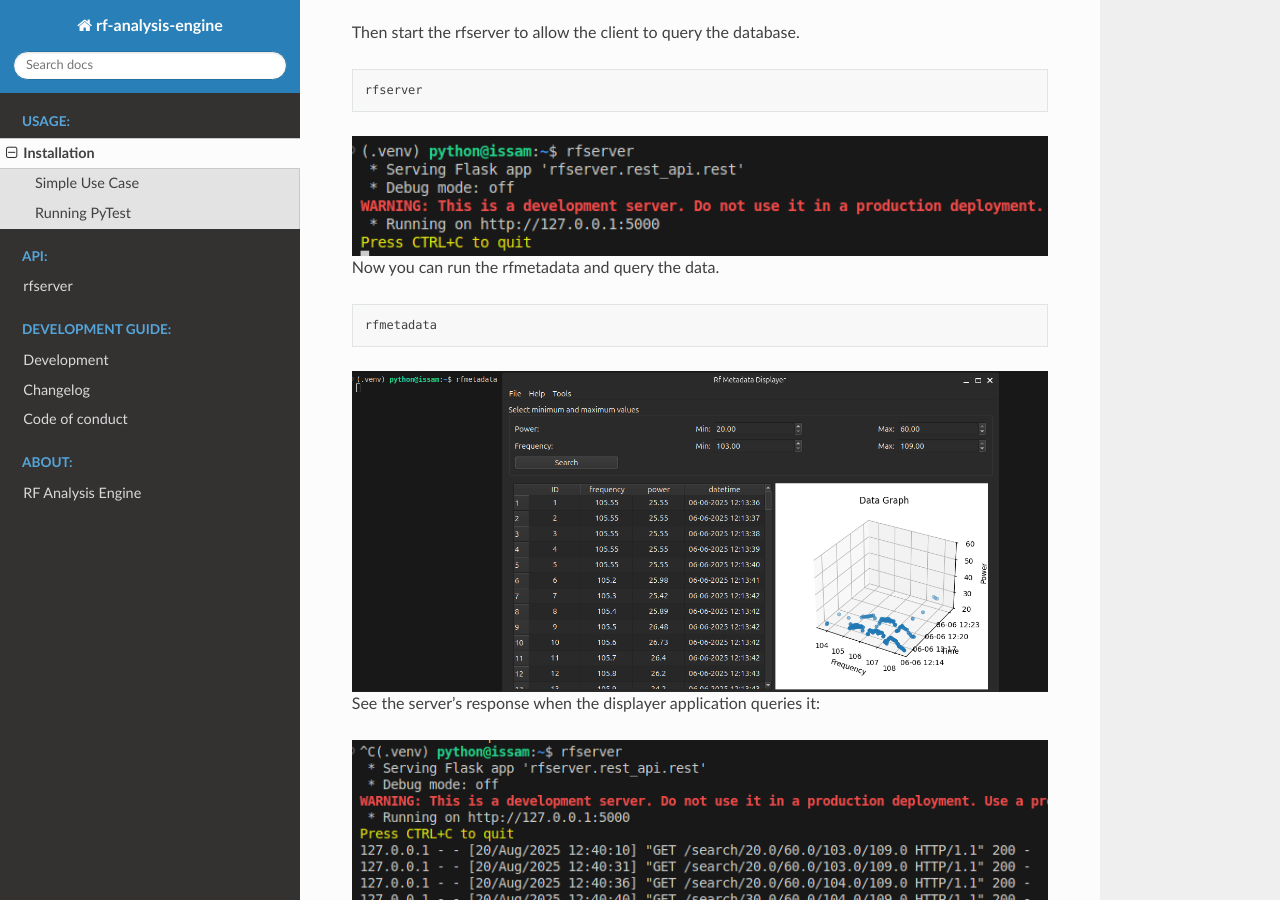
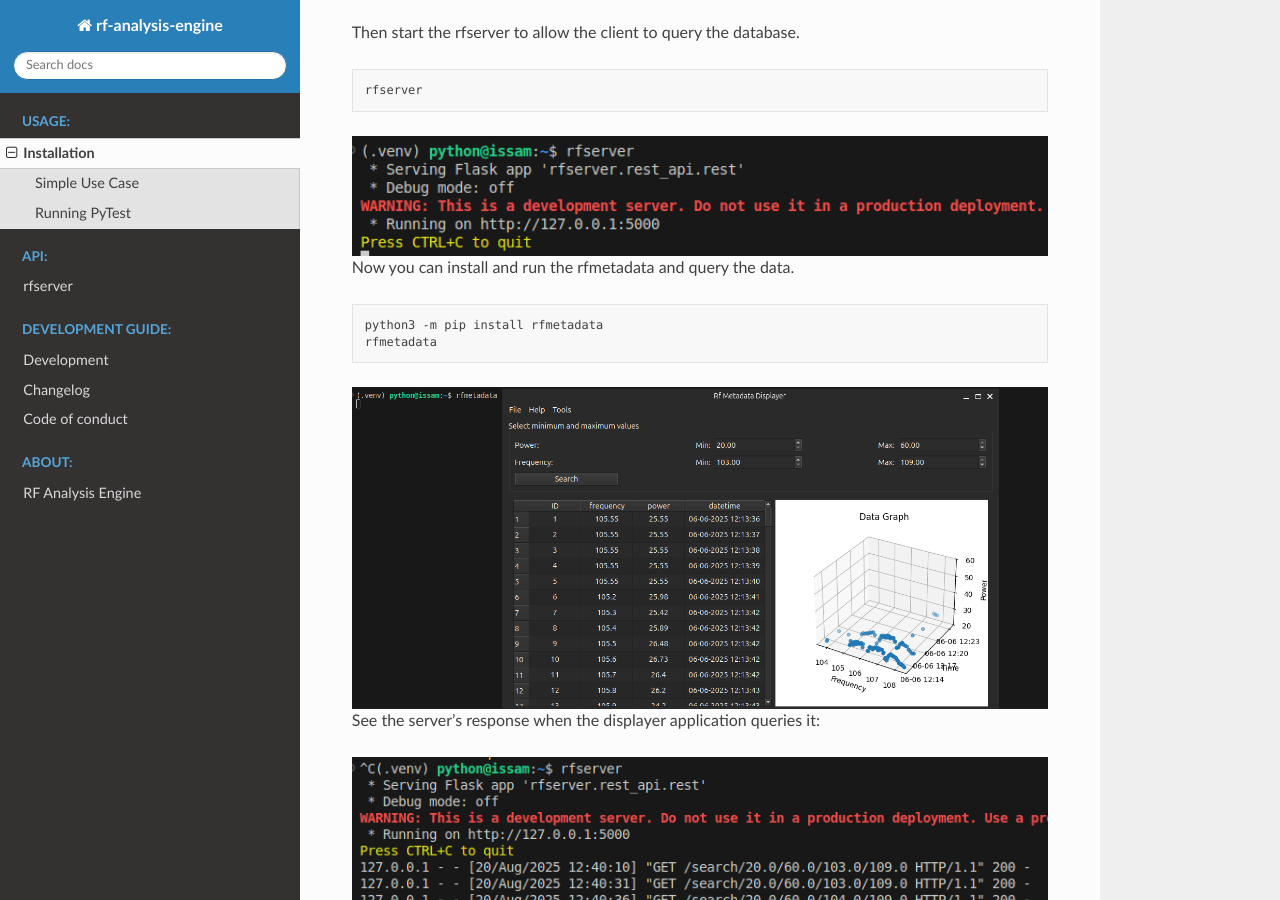
Before and after one commit to alanmehio/rf-analysis-engine, a Sphinx documentation site: the page built from docs/source/contents/usage.rst, in a window 1280 px wide and 900 px high, scrolled down 640 px. Built offline with Sphinx 7.4.7 and the Read the Docs theme 3.1.0, drawn with Linux system fonts in a browser that asks for light colours.

Commit message:
fixing the usage.rst

```diff
--- a/docs/source/contents/usage.rst
+++ b/docs/source/contents/usage.rst
@@ -38,10 +38,11 @@ Then start the rfserver to allow the client to query the database.
    :width: 900px
    :align: center
 
-Now you can run the rfmetadata and query the data.
+Now you can install and run the rfmetadata and query the data.
 
 .. code-block:: shell
 
+  python3 -m pip install rfmetadata
   rfmetadata
 
 .. image:: ../_static/rfmetadata.png
```
